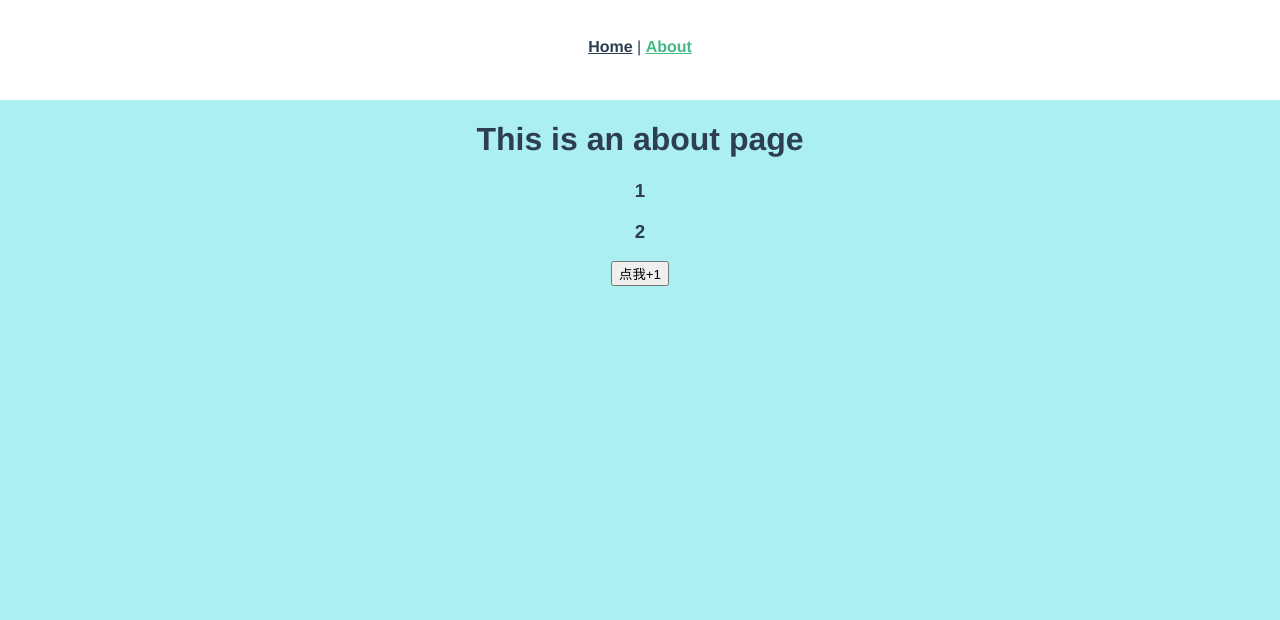
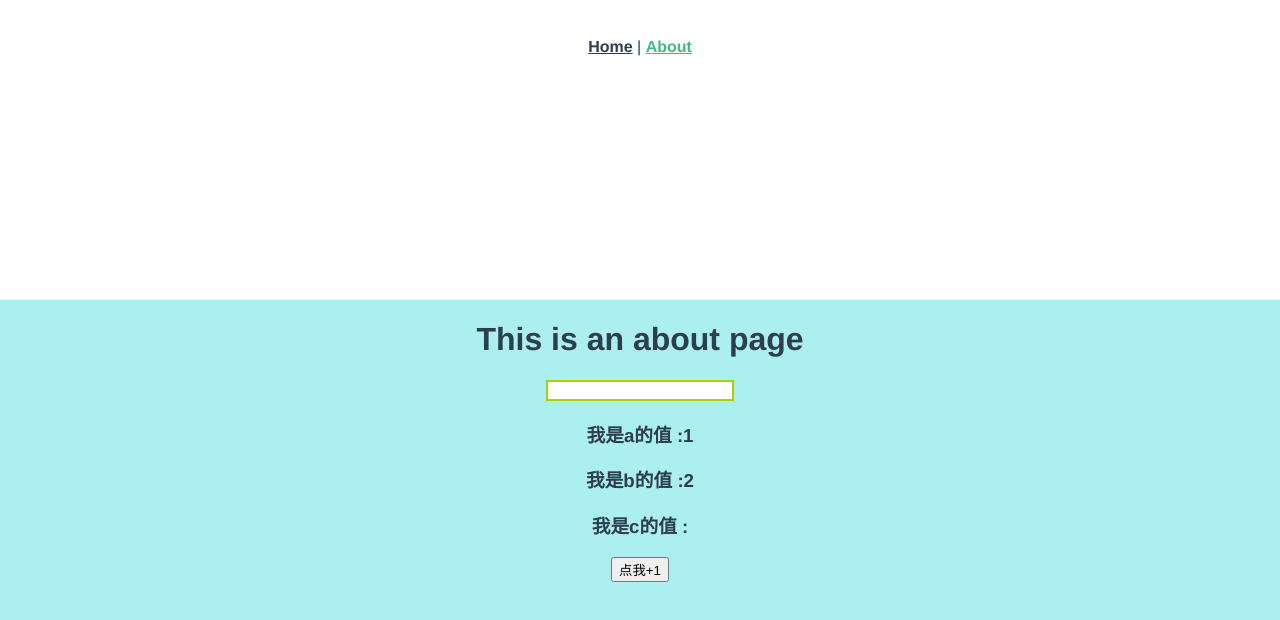
Before and after one commit to w615/learn_vue, a Vue app: page /about in a window 1280 px wide. Shown: the top 620 px of the page. Built offline with nearby package versions, Linux system fonts and the light colour scheme.

Commit message:
组件间的传值

```diff
--- a/src/components/HelloWorld.vue
+++ b/src/components/HelloWorld.vue
@@ -40,12 +40,12 @@ export default {
     // this.obj = "新增的"
     // this.goods.price = 99
     // this.$set(this.obj,"price","价格")
-     console.log(this.$eventBus,36);
+    console.log(this.$eventBus,36);
   },
   methods: {
     click() {
       // this.goods.title = "没有捕获的对象属性不能出现"
-       this.$set(this.goods,"title","通过$set把新增属性挂载在原型上")
+      this.$set(this.goods,"title","通过$set把新增属性挂载在原型上")
     },
     emitEvent() {
       this.$emit("emitEvent",this.goods.stock)
@@ -61,7 +61,7 @@ export default {
   background: #ccc;
   position: absolute;
   bottom:0;
-  top:120px;
+  top:300px;
   left:0;
   right:0
 }
--- /dev/null
+++ b/src/components/ref.vue
@@ -0,0 +1,29 @@
+<template>
+  <div class="refs">
+    <h1>我是通过父组件通过ref 向子组件传值的案例</h1>
+    <h2>{{msg}}</h2>
+  </div>
+</template>
+
+<script>
+export default {
+  name:'ref',
+  data(){
+    return{
+      msg:''
+    }
+  },
+  methods :{
+    setMsg(val) {
+      this.msg = val
+    }
+  }
+}
+
+</script>
+
+<style>
+.refs{
+  border:1px solid black
+}
+</style>
--- a/src/main.js
+++ b/src/main.js
@@ -6,7 +6,21 @@ import store from "./store";
 Vue.config.devtools = false;
 Vue.config.productionTip = false;
 Vue.prototype.$eventBus = new Vue()
+// 定义一个全局的自定义指令
+Vue.directive('learnDirective',{
+  //  bind: function () {}, 只调用一次，指令第一次绑定到元素时调用。在这里可以进行一次性的初始化设置
+  bind: function (el) {
+    el.style.paddingLeft = '5px';
+    el.style.border = "2px solid #aecf00" // 此时第一次触发dom
+  },
+  //   inserted: function () {},
+  inserted: function (el,binding) {
 
+    console.log(el,12);
+    console.log(13,binding);
+    el.style.color = binding.value
+  }
+})
 
 new Vue({
   router,
--- a/src/views/About.vue
+++ b/src/views/About.vue
@@ -1,22 +1,24 @@
 <template>
   <div class="about">
     <h1>This is an about page</h1>
-      <h3> {{ obj.a }} </h3>
-      <h3> {{ obj.b }} </h3>
-      <h3> {{ obj.c }} </h3>
-
+    <input type="text" v-learnDirective = "color">
+      <h3> 我是a的值 :{{ obj.a }} </h3>
+      <h3> 我是b的值 :{{ obj.b }} </h3>
+      <h3> 我是c的值 :{{ obj.c }} </h3>
     <button @click="add">点我+1</button>
   </div>
 </template>
 
 <script>
+
 export default {
   name: "About",
   data() {
     return {
+      color:'red',
       obj: {
-        a: 1,
-        b: 2,
+          a: 1,
+          b: 2,
         // c: 3  //在 data  中声明之后 为响应式数据 在初始化的时候就被加入了 getter  和  setter
       }
     };
@@ -27,6 +29,9 @@ export default {
         console.log("我发生变化了", newV ,24);
       }
     }
+  },
+  mounted() {
+
   },
   /*
       不支持异步，当computed内有异步操作时无效，无法监听数据的变化
@@ -40,6 +45,11 @@ export default {
       this.obj.c = 3
       this.obj.c +=1;
       console.log("我被添加了", this.obj);
+      console.log( this.$delete);
+      console.log(this.obj.a);
+      // vue.$delete(target,"key") 用法删除某个对象下的 某个键值对
+      this.$delete(this.obj,"a")
+      console.log(this.obj.a);
     }
   }
 };
@@ -50,7 +60,7 @@ export default {
   position: absolute;
   left: 0;
   right: 0;
-  top: 100px;
+  top: 300px;
   bottom: 0;
   background: #aceff0;
 }
--- a/src/views/Home.vue
+++ b/src/views/Home.vue
@@ -1,20 +1,25 @@
 <template>
-  <div class="home">
+  <div class="home"  >
     <div>首页区域</div>
     <HelloWorld msg="父组件传值到子组件进行显示"   @emitEvent="dosomething"/>
+    <Ref  ref= "home"></Ref>
+    <button @click= 'toVal'>点击此按钮触发事件向子组件 ref.vue 传值</button>
   </div>
 </template>
 
 <script>
 import HelloWorld from "@/components/HelloWorld.vue";
+import Ref  from '../components/ref.vue' ;
 
 export default {
   name: "Home",
   components: {
-    HelloWorld
+    HelloWorld,
+    Ref
   },
   data() {
     return {
+      msg:'这是父组件data中定义的'
     }
   },
   //一旦加载就开始等待监听这个事件，并且执行一个回调函数的方法
@@ -28,7 +33,14 @@ export default {
     dosomething(value){
       console.log("接收到了");
       console.log(value,123);
+    },
+    toVal() {
+      this.$refs.home.setMsg(this.msg)
     }
+  },
+  destroyed() {
+    // 必须注销此事件 否则会造成内存泄漏
+    this.$eventBus.$off('dobus')
   }
 };
 </script>
```
Also changed, not shown: 1 other file (tests, documents, lock files or other folders).
